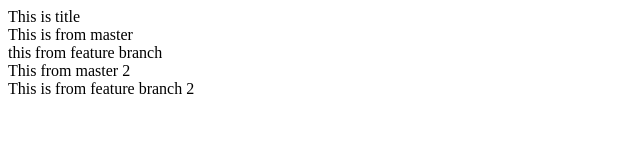
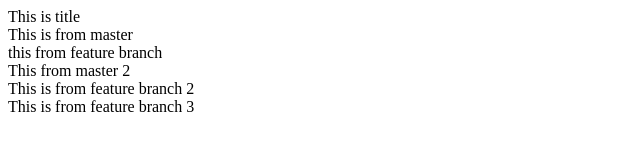
Before and after one commit to anhtuqn001/testgit2, a plain HTML site: page index.html in a window 1280 px wide. Shown: the whole page, without its empty margins (0-640 px from the left). Drawn offline with Linux system fonts and the light colour scheme.

Commit message:
from feature branch 3

```diff
--- a/app.js
+++ b/app.js
@@ -1 +1,2 @@
 console.log('app.js');
+console.log('feature');
--- a/index.html
+++ b/index.html
@@ -12,5 +12,6 @@
     <div>this from feature branch</div>
     <div>This from master 2</div>
     <div>This is from feature branch 2</div>
+    <div>This is from feature branch 3</div>
 </body>
 </html>
```
